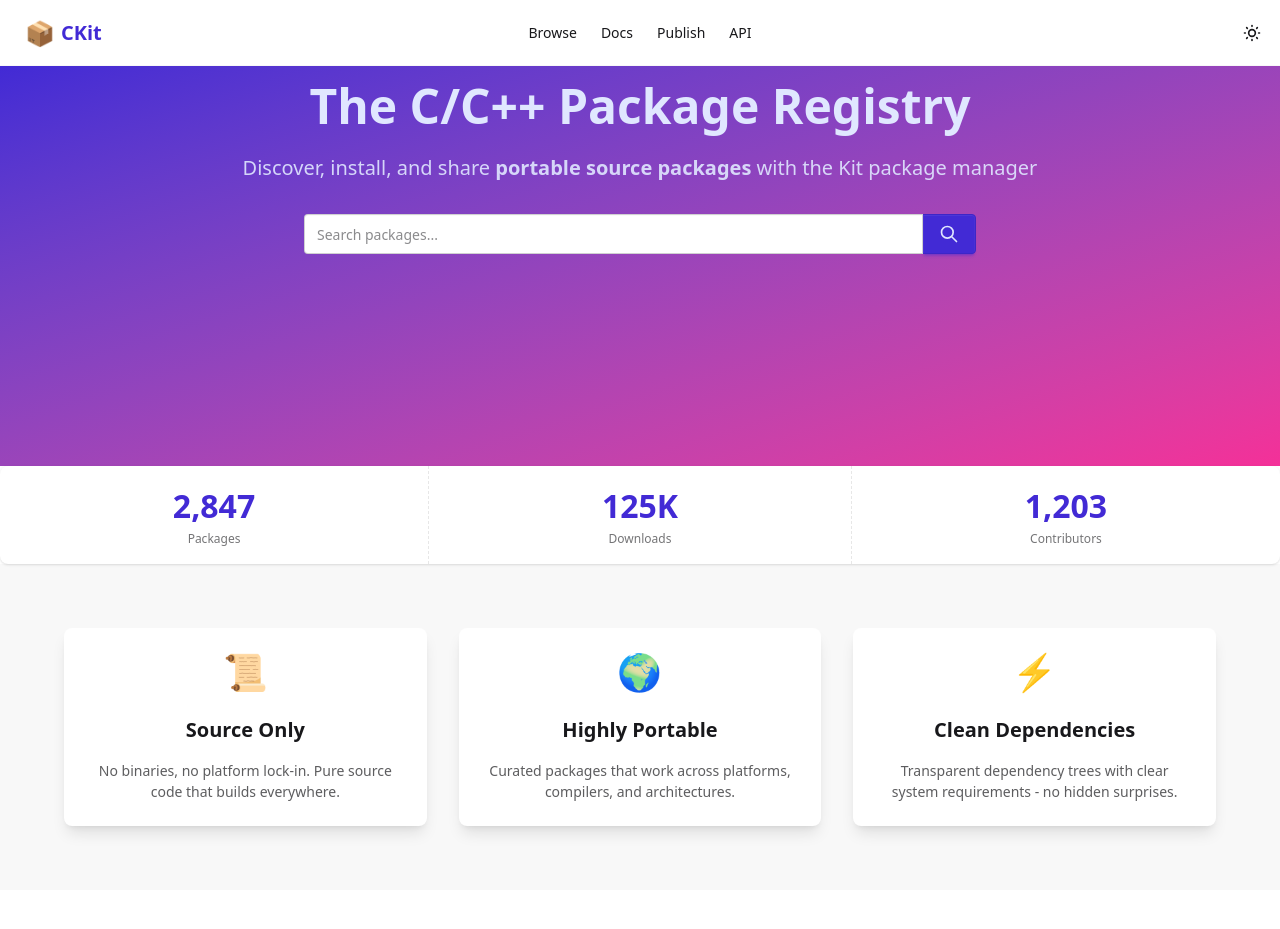
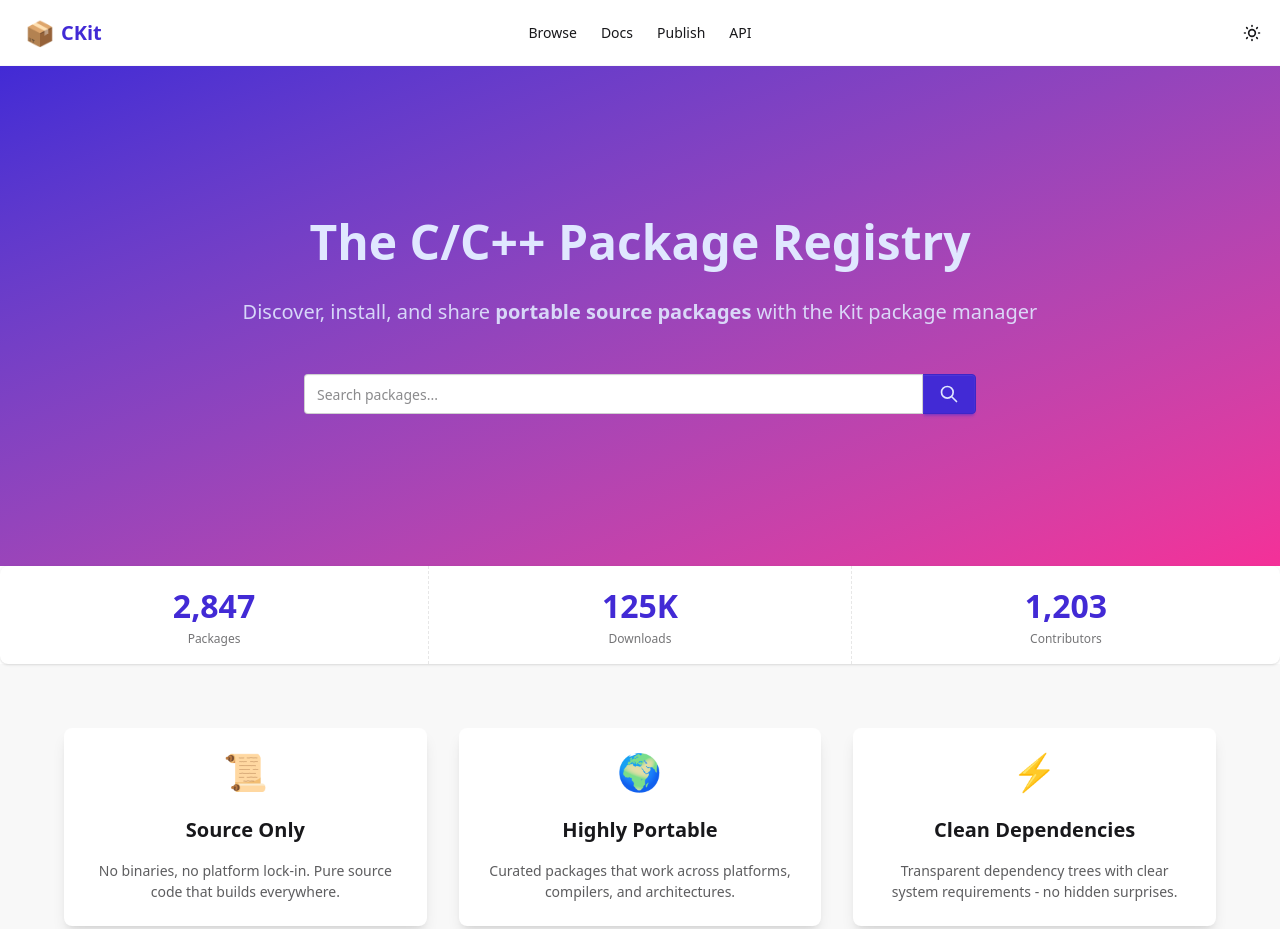
Before and after one commit to edadma/ckit.dev, a website: page static/index.html in a window 1280 px wide. Shown: the top 929 px of the page. Drawn offline with Linux system fonts and the light colour scheme.

Commit message:
ckit.dev static server

```diff
--- a/static/index.html
+++ b/static/index.html
@@ -41,11 +41,11 @@
 </div>
 
 <!-- Hero Section -->
-<div class="hero bg-gradient-to-br from-primary to-secondary text-primary-content" style="min-height: 400px; display: block;">
-    <div class="hero-content text-center max-w-4xl">
+<div class="hero bg-gradient-to-br from-primary to-secondary text-primary-content py-16" style="min-height: 500px;">
+    <div class="hero-content text-center max-w-4xl px-4">
         <div>
-            <h1 class="text-5xl font-bold mb-6">The C/C++ Package Registry</h1>
-            <p class="text-xl mb-8 opacity-90">
+            <h1 class="text-5xl font-bold mb-8">The C/C++ Package Registry</h1>
+            <p class="text-xl mb-12 opacity-90">
                 Discover, install, and share <strong>portable source packages</strong> with the Kit package manager
             </p>
 
```
Also changed, not shown: static/css/style.css.
